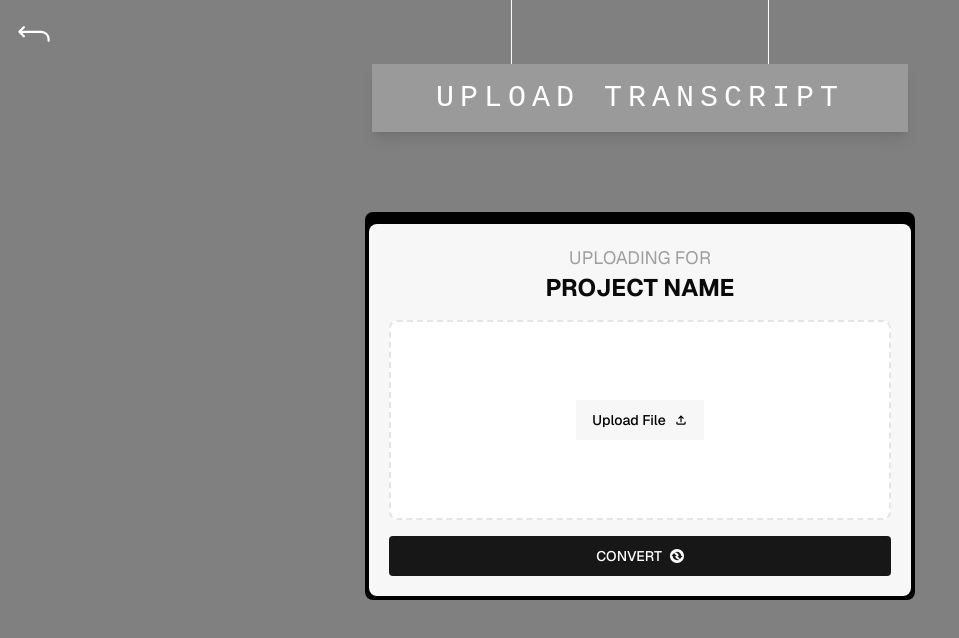
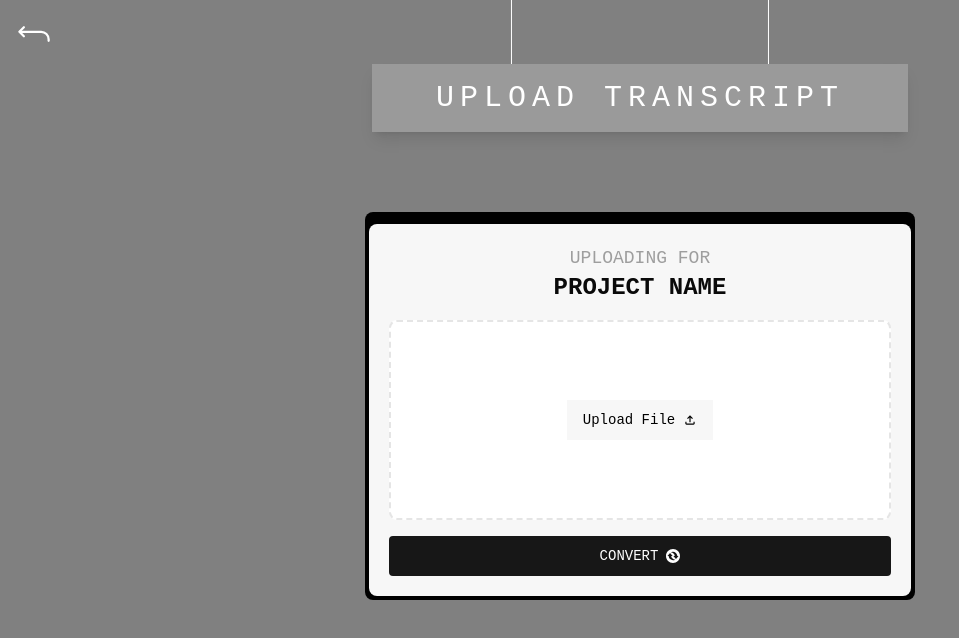
Before and after one commit to denniwang/IssueExpress, a Next.js app: page /protected/uploadTranscript in a window 1280 px wide. Shown: the top 638 px of the page, without its empty margins (0-959 px from the left). Built offline with nearby package versions, Linux system fonts and the light colour scheme.

Commit message:
make font retro

```diff
--- a/app/protected/uploadTranscript/page.tsx
+++ b/app/protected/uploadTranscript/page.tsx
@@ -11,7 +11,7 @@ export default function TranscriptPage() {
     validTickets.length = 0;
   }, []);
   return (
-    <div className="min-h-screen bg-[#808080] flex flex-col items-center">
+    <div className="min-h-screen bg-[#808080] flex flex-col items-center font-retro">
       <div className="absolute top-4 left-4">
         <IoReturnUpBackOutline
           className="text-white text-4xl cursor-pointer"
```
